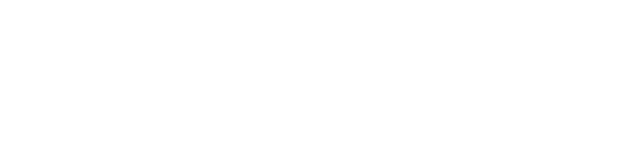
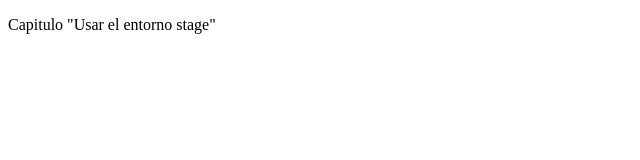
Before and after one commit to pkomesu/calendario-devcode, a plain HTML site: page index.html in a window 1280 px wide. Shown: the whole page, without its empty margins (0-640 px from the left). Drawn offline with Linux system fonts and the light colour scheme.

```diff
--- a/index.html
+++ b/index.html
@@ -6,6 +6,6 @@
 		<title>Calendario</title>
 	</head>
 	<body>
-
+		<p>Capitulo "Usar el entorno stage"</p>
 	</body>
 </html>
```
